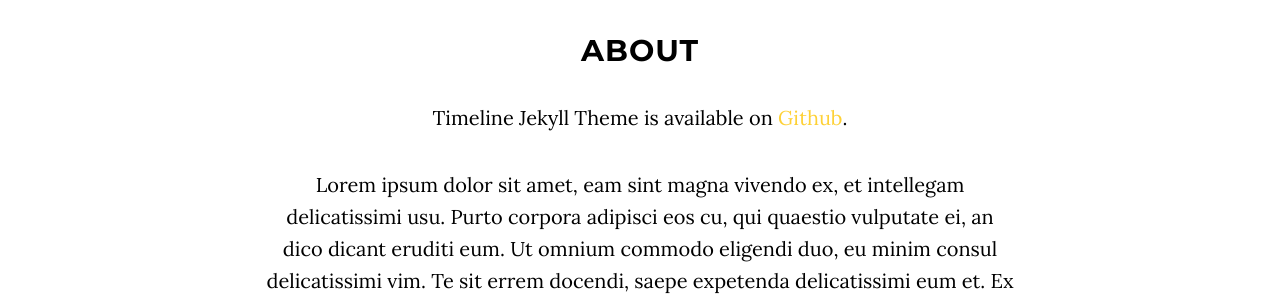
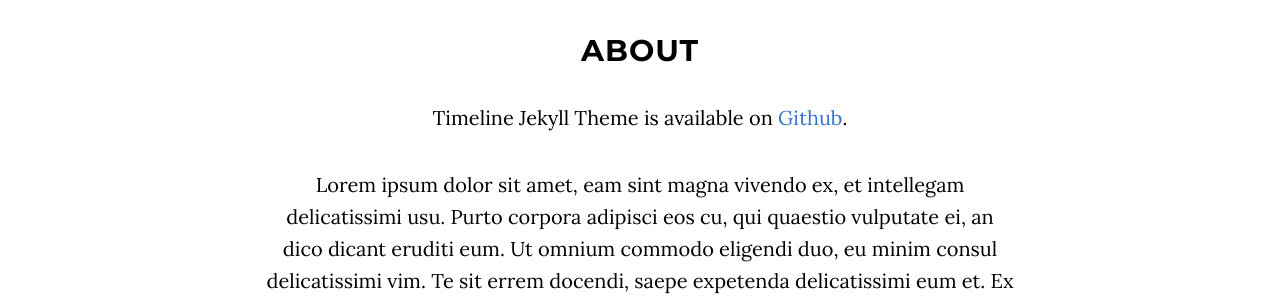
Before and after one commit to SavidDu/kirby_dev, a Jekyll site: the page built from index.html, in a window 1280 px wide and 1400 px high. Shown: the part 216-516 px from the top of the window. Built offline with Jekyll 4.4.1, drawn with Linux system fonts in a browser that asks for light colours.

Commit message:
Update grayscale.css

```diff
--- a/css/grayscale.css
+++ b/css/grayscale.css
@@ -45,7 +45,7 @@ p {
 }
 
 a {
-    color: #fed136;
+    color: #3474c8;
     /* color: #219ab3; */
     -webkit-transition: all .2s ease-in-out;
     -moz-transition: all .2s ease-in-out;
@@ -55,7 +55,7 @@ a {
 a:hover,
 a:focus {
     text-decoration: none;
-    color: #fec503;
+    color: #54abe9;
     /* color: #11505d; */
 }
 
```
